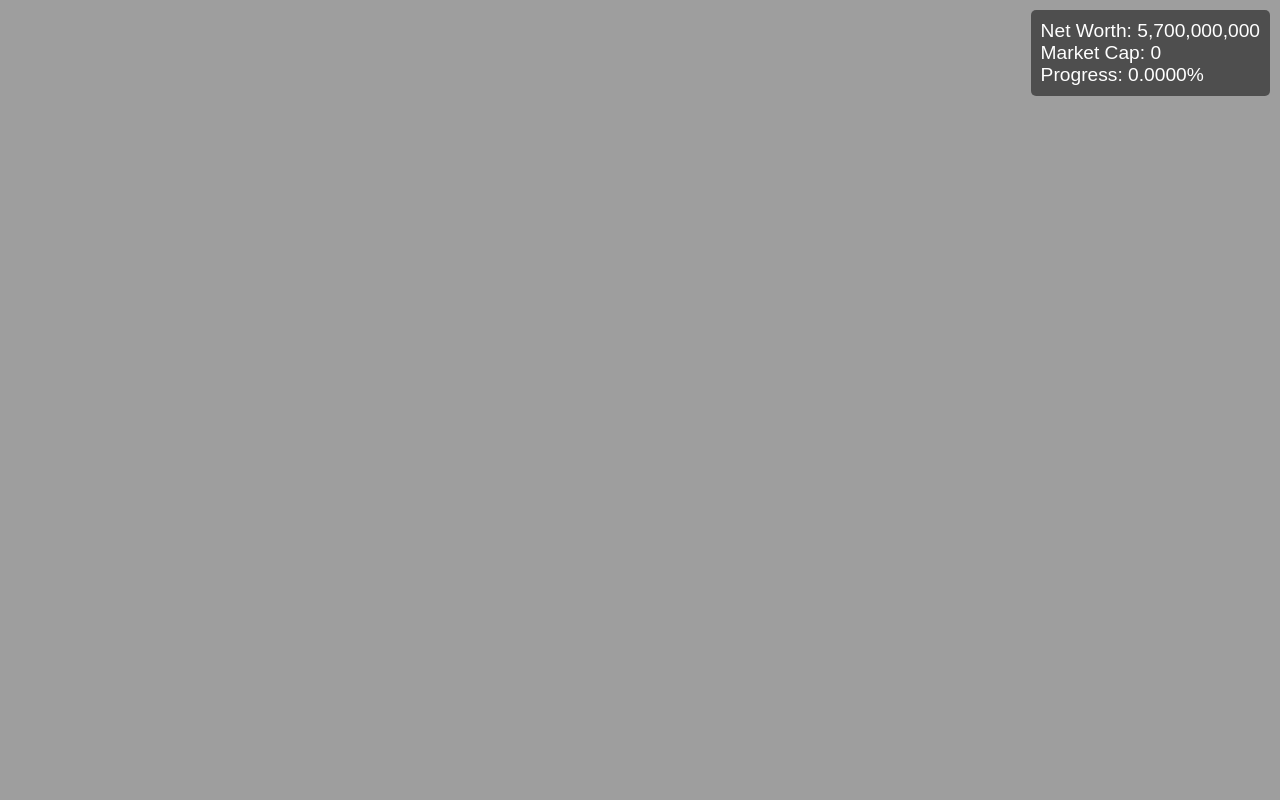
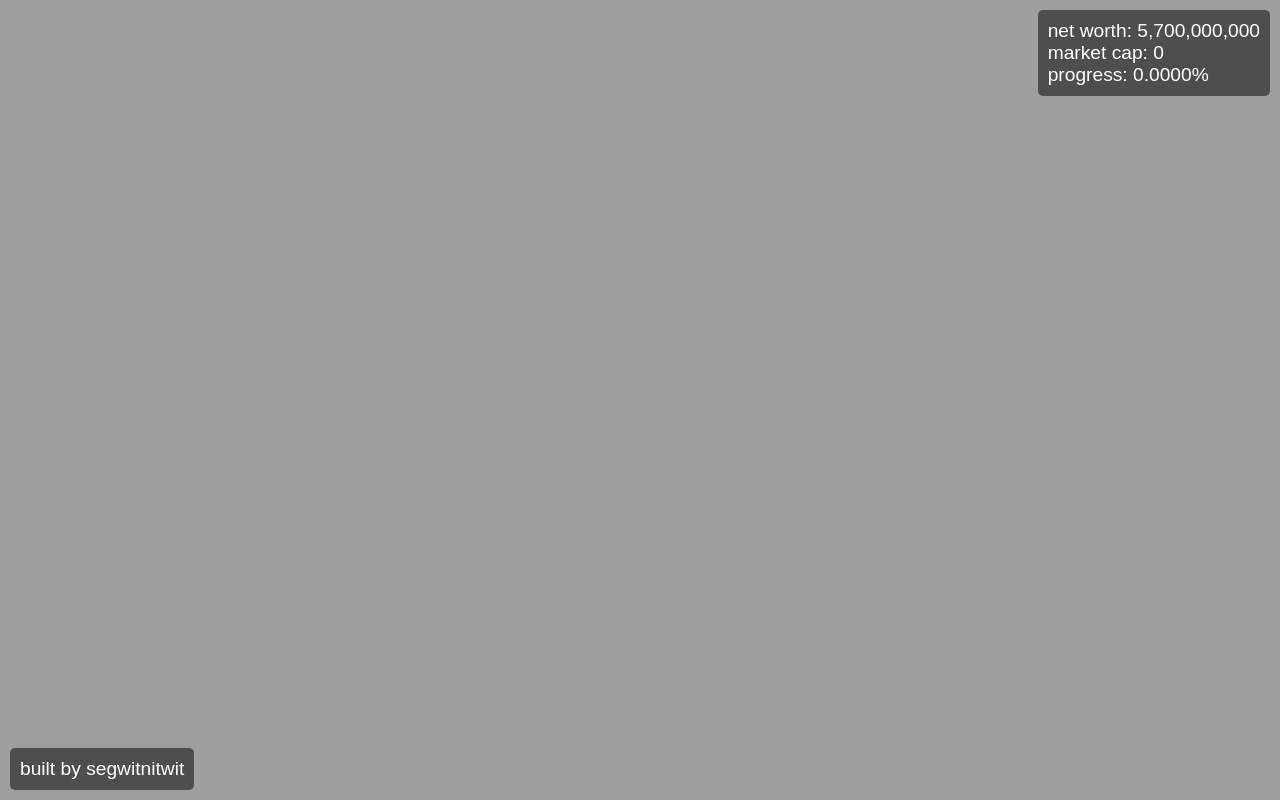
Before and after one commit to segwitnitwit/Chabenisky, a plain HTML site: page index.html in a window 1280 px wide. Drawn offline with Linux system fonts and the light colour scheme; no server answers.

Commit message:
add twitter link

```diff
--- a/index.html
+++ b/index.html
@@ -34,6 +34,24 @@
             z-index: 10;
             border-radius: 5px;
         }
+
+        .twitter-link {
+            position: absolute;
+            bottom: 10px;
+            left: 10px;
+            z-index: 10;
+            font-size: 1.2rem;
+            color: white;
+            background-color: rgba(0, 0, 0, 0.5);
+            padding: 10px;
+            border-radius: 5px;
+            text-decoration: none;
+            font-family: Arial, sans-serif;
+        }
+
+        .twitter-link:hover {
+            background-color: rgba(0, 0, 0, 0.7);
+        }
     </style>
 </head>
 <body>
@@ -45,6 +63,9 @@
         <div id="marketCapText"></div>
         <div id="percentageText"></div>
     </div>
+
+    <!-- Link to Twitter -->
+    <a href="https://x.com/segwitnitwit" class="twitter-link" target="_blank">built by segwitnitwit</a>
 
     <script>
         const canvas = document.getElementById('revealCanvas');
@@ -89,9 +110,9 @@
             ctx.restore();
 
             // Update the overlay text values
-            netWorthText.textContent = `Net Worth: ${MAX_VALUE.toLocaleString()}`;
-            marketCapText.textContent = `Market Cap: ${marketCap.toLocaleString()}`;
-            percentageText.textContent = `Progress: ${(percentage*100).toFixed(4)}%`;
+            netWorthText.textContent = `net worth: ${MAX_VALUE.toLocaleString()}`;
+            marketCapText.textContent = `market cap: ${marketCap.toLocaleString()}`;
+            percentageText.textContent = `progress: ${(percentage*100).toFixed(4)}%`;
         }
 
         // Fetch market cap data and calculate the percentage
```
